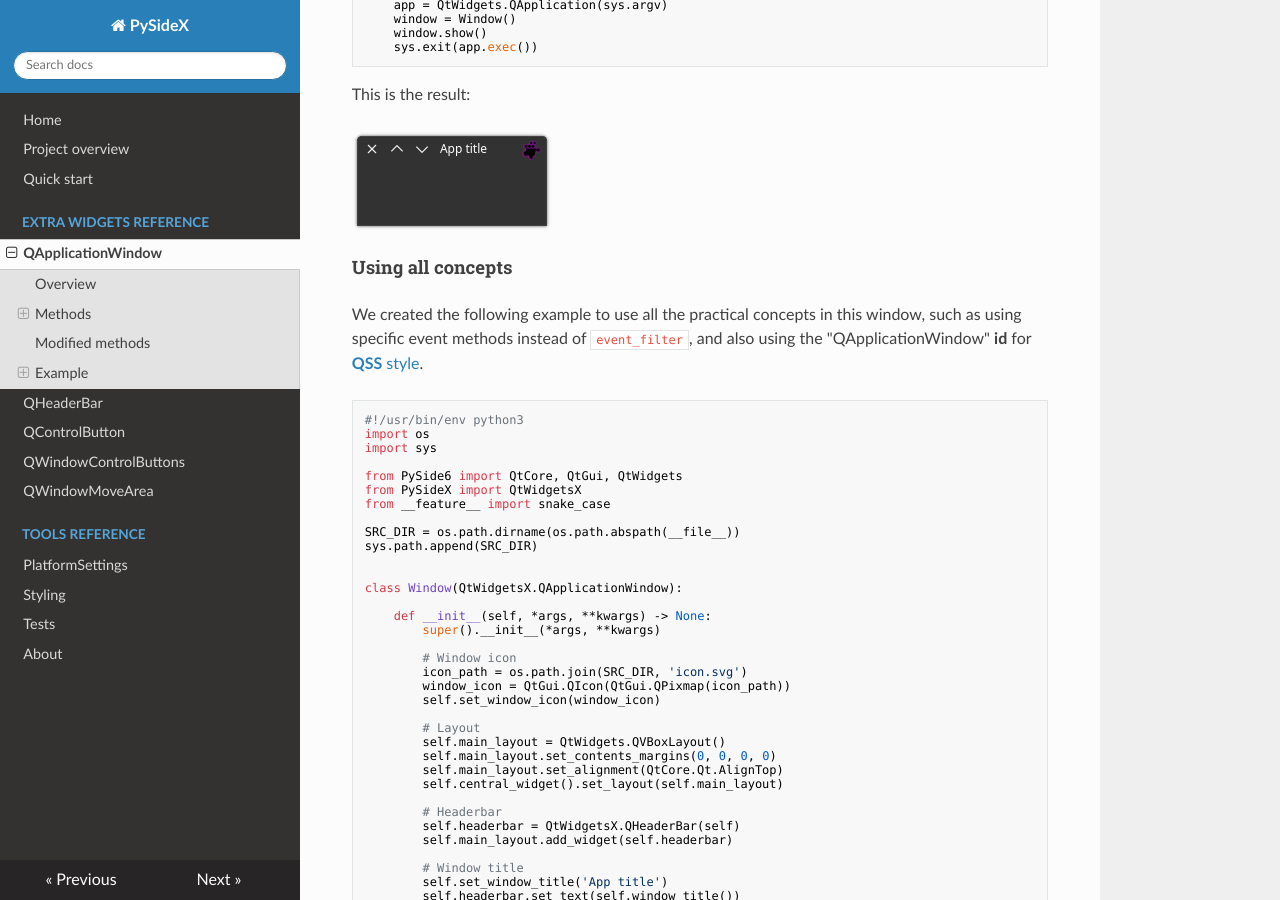
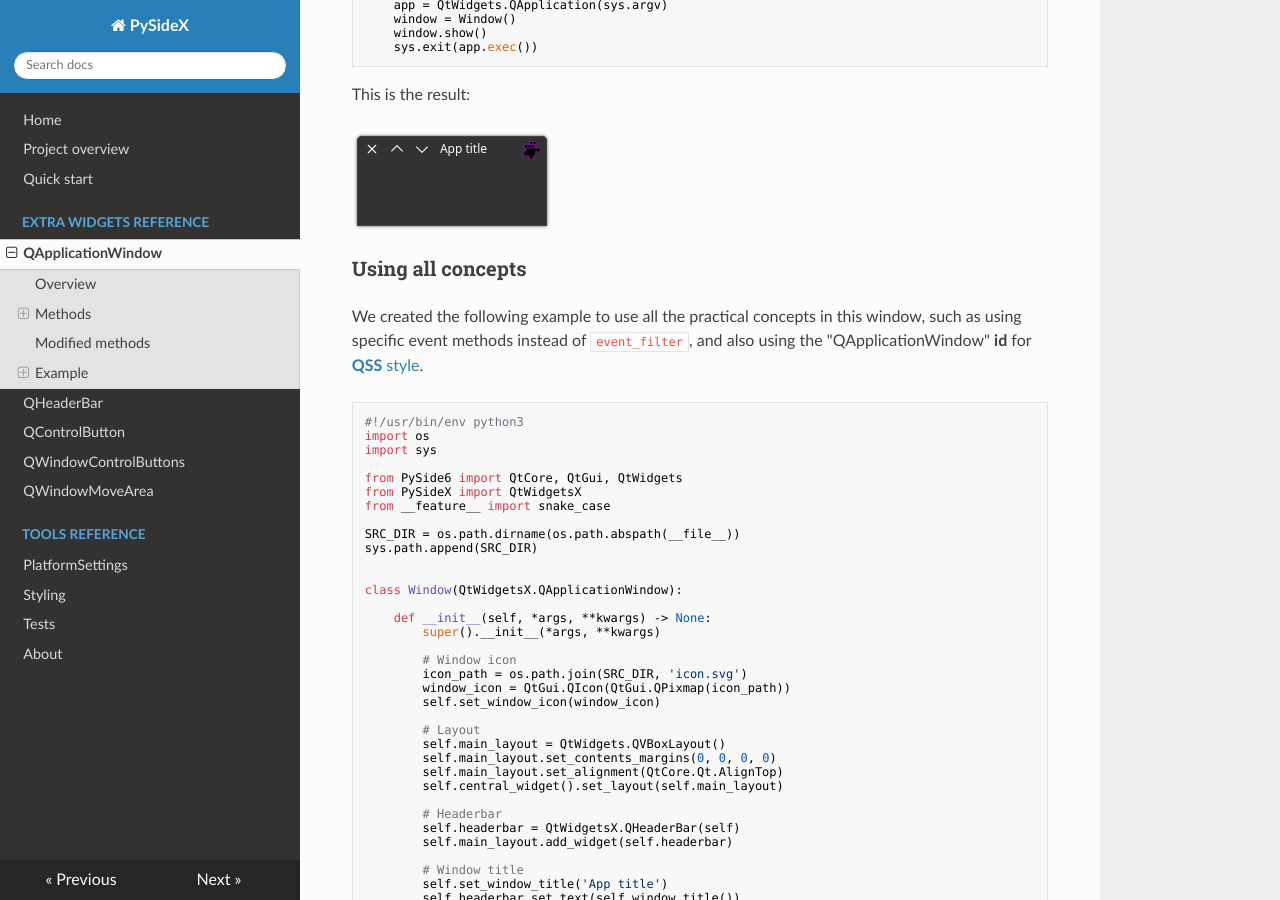
Before and after one commit to reticulardev/xside, an MkDocs documentation site: the page built from docs/reference_QApplicationWindow.md, in a window 1280 px wide and 900 px high, scrolled down 3646 px. Built offline with MkDocs 1.6.1, drawn with Linux system fonts in a browser that asks for light colours; nearby versions of some CDN libraries.

```diff
--- a/docs/reference_QApplicationWindow.md
+++ b/docs/reference_QApplicationWindow.md
@@ -202,7 +202,7 @@ This is the result:
 
 ![Image](img/complete_min_window.png "screenshot")
 
-#### Using all concepts
+### Using all concepts
 
 We created the following example to use all the practical concepts in this
 window, such as using specific event methods instead of `event_filter`, and
```
